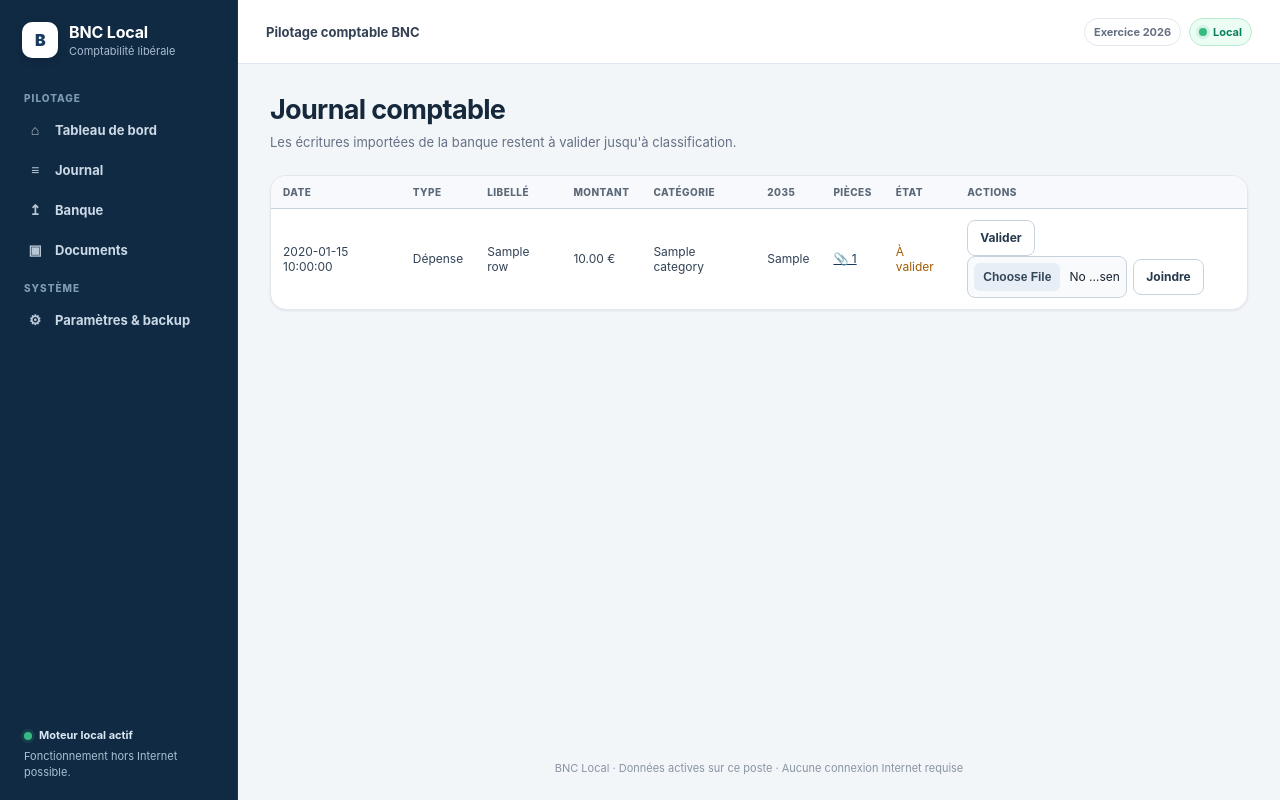
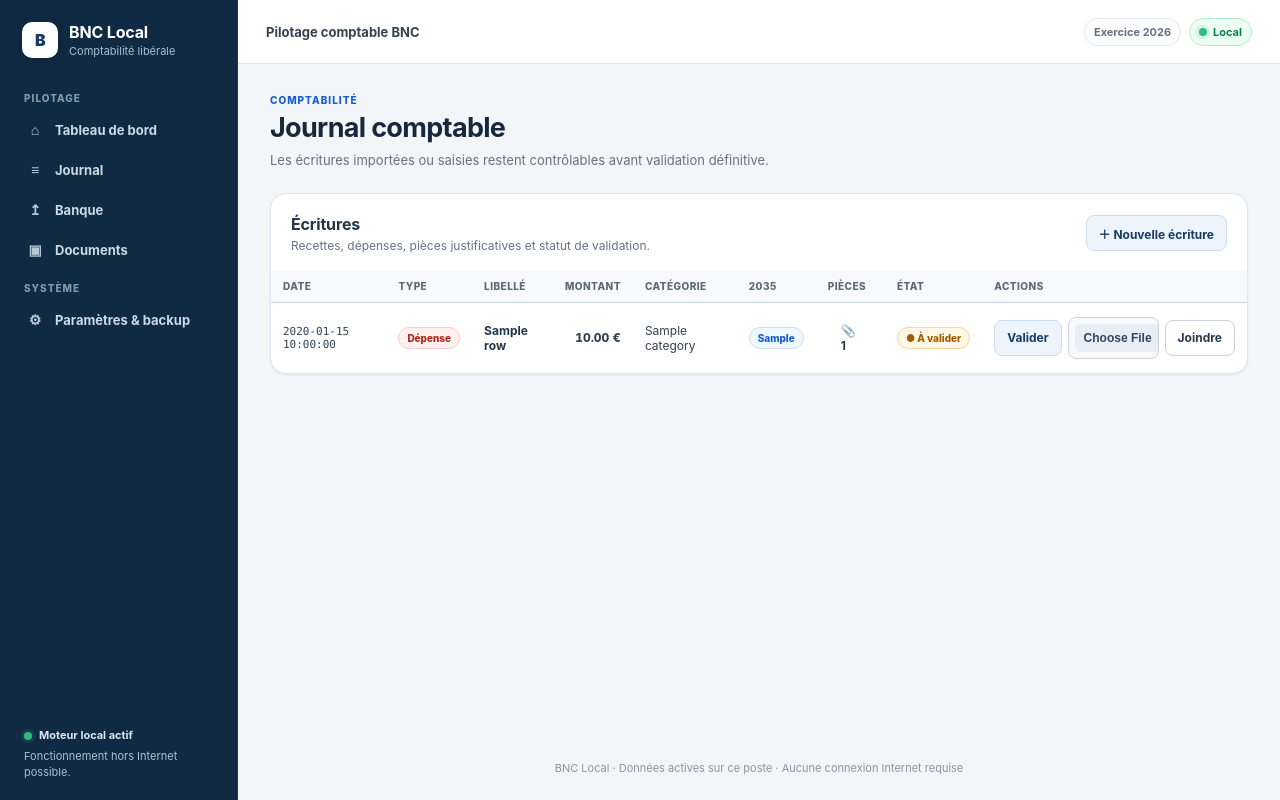
Before and after one commit to ollymc/med-finances, a FastAPI app: template bnc-local-mvp/app/templates/transactions.html in a window 1280 px wide. Run offline with FastAPI, Linux system fonts and the light colour scheme; the template is opened without the code that fills it: most values are stand-ins (such as "Sample title", 1, 10 or a date in 2020).

Commit message:
Improve journal readability and status presentation

```diff
--- a/bnc-local-mvp/app/templates/transactions.html
+++ b/bnc-local-mvp/app/templates/transactions.html
@@ -1,22 +1,50 @@
 {% extends "base.html" %}
 {% block content %}
-<section class="hero"><h1>Journal comptable</h1><p>Les écritures importées de la banque restent à valider jusqu'à classification.</p></section>
+<section class="hero">
+  <span class="eyebrow">Comptabilité</span>
+  <h1>Journal comptable</h1>
+  <p>Les écritures importées ou saisies restent contrôlables avant validation définitive.</p>
+</section>
+
 <section class="panel tablewrap">
+  <div class="panel-head" style="padding:20px 20px 0">
+    <div>
+      <h2>Écritures</h2>
+      <p class="panel-subtitle">Recettes, dépenses, pièces justificatives et statut de validation.</p>
+    </div>
+    <a class="button secondary" href="/">＋ Nouvelle écriture</a>
+  </div>
   <table>
-<thead><tr><th>Date</th><th>Type</th><th>Libellé</th><th>Montant</th><th>Catégorie</th><th>2035</th><th>Pièces</th><th>État</th><th>Actions</th></tr></thead>
+    <thead>
+      <tr>
+        <th>Date</th><th>Type</th><th>Libellé</th><th style="text-align:right">Montant</th><th>Catégorie</th><th>2035</th><th>Pièces</th><th>État</th><th>Actions</th>
+      </tr>
+    </thead>
     <tbody>
     {% for r in rows %}
       <tr>
-<td>{{ r.tx_date }}</td><td>{{ 'Recette' if r.kind=='income' else 'Dépense' }}</td><td>{{ r.label }}</td>
-<td>{{ '%.2f'|format(r.amount) }} €</td><td>{{ r.category }}</td><td>{{ r.code_2035 or '' }}</td>
-<td><a href="/transactions/{{ r.id }}/documents">📎 {{ r.doc_count }}</a></td>
-<td>{% if r.validated %}<span class="ok">Validé</span>{% else %}<span class="pending">À valider</span>{% endif %}</td>
+        <td class="mono">{{ r.tx_date }}</td>
+        <td>{% if r.kind=='income' %}<span class="badge badge-ok">Recette</span>{% else %}<span class="badge badge-danger">Dépense</span>{% endif %}</td>
+        <td><span class="row-title">{{ r.label }}</span></td>
+        <td class="amount {{ r.kind }}">{{ '%.2f'|format(r.amount) }} €</td>
+        <td>{{ r.category }}</td>
+        <td>{% if r.code_2035 %}<span class="badge badge-info">{{ r.code_2035 }}</span>{% else %}<span class="muted">—</span>{% endif %}</td>
+        <td><a class="button ghost" href="/transactions/{{ r.id }}/documents">📎 {{ r.doc_count }}</a></td>
+        <td>{% if r.validated %}<span class="badge badge-ok">✓ Validé</span>{% else %}<span class="badge badge-pending">● À valider</span>{% endif %}</td>
         <td>
-{% if not r.validated %}<form class="inline" action="/transactions/{{ r.id }}/validate" method="post"><button>Valider</button></form>{% endif %}
-<form class="inline" action="/transactions/{{ r.id }}/attachment" method="post" enctype="multipart/form-data"><input class="tiny" type="file" name="attachment" required><button>Joindre</button></form>
+          <div class="inline">
+            {% if not r.validated %}<form class="inline" action="/transactions/{{ r.id }}/validate" method="post"><button class="secondary">Valider</button></form>{% endif %}
+            <form class="inline" action="/transactions/{{ r.id }}/attachment" method="post" enctype="multipart/form-data">
+              <input class="tiny" type="file" name="attachment" required>
+              <button>Joindre</button>
+            </form>
+          </div>
         </td>
       </tr>
+    {% else %}
+      <tr><td colspan="9"><div class="empty-state"><strong>Journal vide</strong>Aucune écriture n’a encore été enregistrée.</div></td></tr>
     {% endfor %}
-</tbody></table>
+    </tbody>
+  </table>
 </section>
 {% endblock %}
```
Lines whose indentation alone changed are shown as unchanged.
